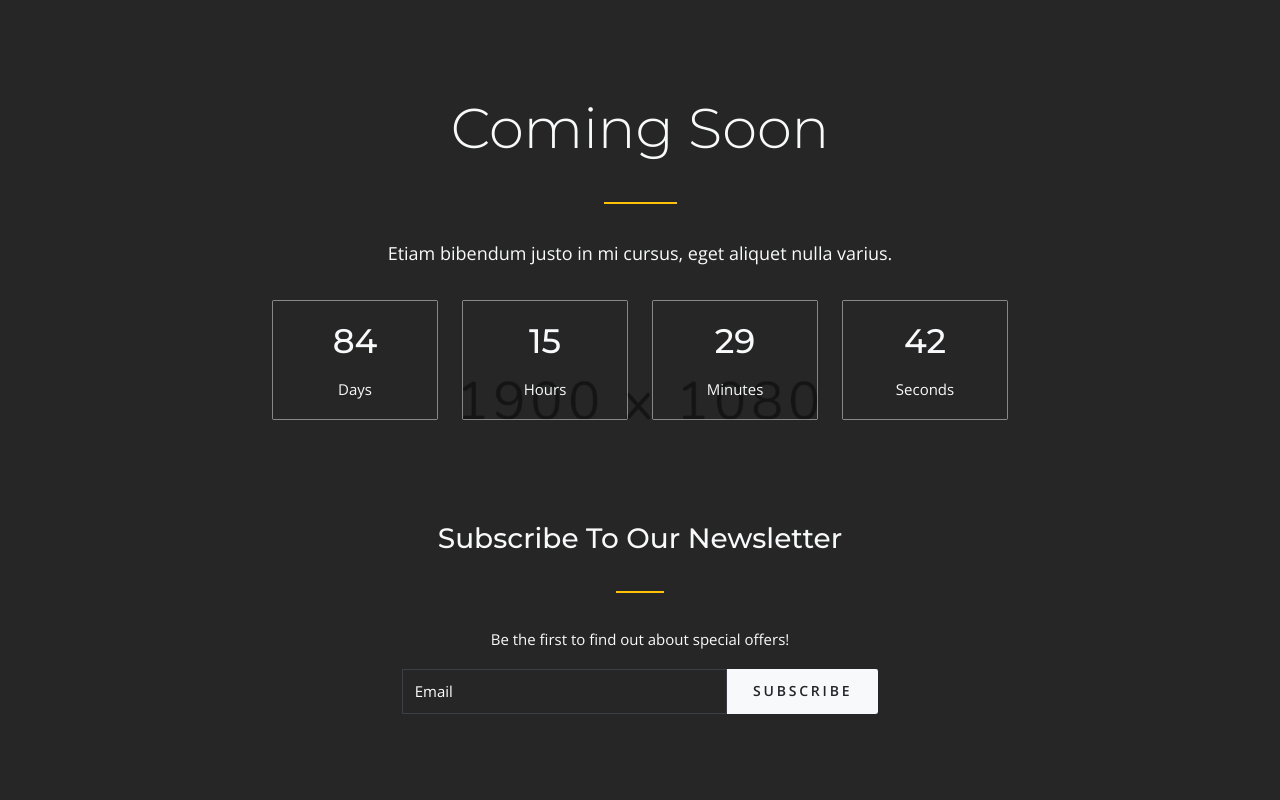
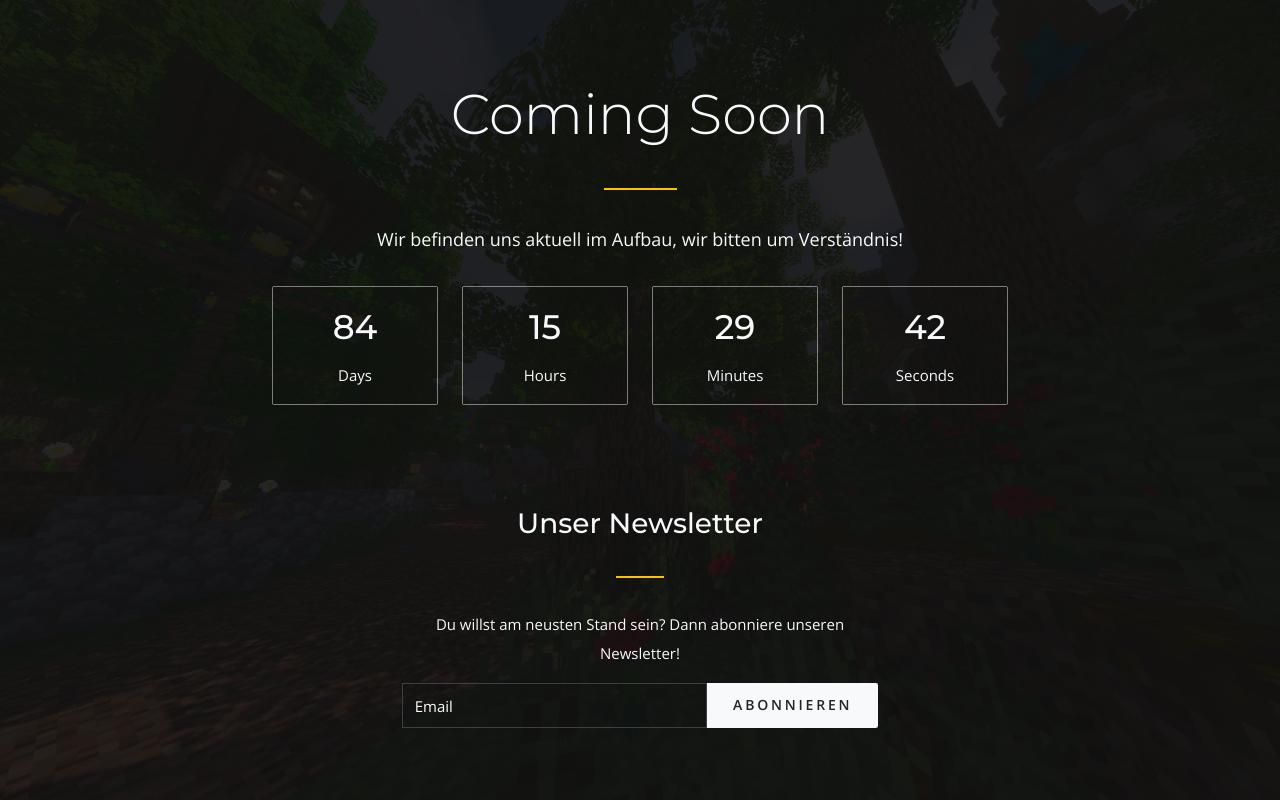
Before and after one commit to verany-network/website-frontend, a PHP site: page /errors/coming_soon.php in a window 1280 px wide. Run offline with PHP 8.4, Linux system fonts and the light colour scheme.

Commit message:
maintenance page

```diff
--- a/errors/coming_soon.php
+++ b/errors/coming_soon.php
@@ -7,20 +7,20 @@
     <title>Verany • Error | Coming soon</title>
 
     <!-- CSS -->
-    <link href="assets/css/fonts/etline-font.min.css" rel="stylesheet">
-    <link href="assets/css/fonts/fontawesome/all.min.css" rel="stylesheet">
-    <link href="assets/css/fonts/pe-icon-7-stroke.css" rel="stylesheet">
-    <link href="assets/css/fonts/themify-icons.css" rel="stylesheet">
+    <link href="../assets/css/fonts/etline-font.min.css" rel="stylesheet">
+    <link href="../assets/css/fonts/fontawesome/all.min.css" rel="stylesheet">
+    <link href="../assets/css/fonts/pe-icon-7-stroke.css" rel="stylesheet">
+    <link href="../assets/css/fonts/themify-icons.css" rel="stylesheet">
 
-    <link href="assets/plugins/owl.carousel/owl.carousel.min.css" rel="stylesheet">
-    <link href="assets/plugins/slick/slick.css" rel="stylesheet">
+    <link href="../assets/plugins/owl.carousel/owl.carousel.min.css" rel="stylesheet">
+    <link href="../assets/plugins/slick/slick.css" rel="stylesheet">
 
-    <link href="assets/css/main.css" rel="stylesheet">
-    <link href="assets/css/styles.css" rel="stylesheet">
+    <link href="../assets/css/main.css" rel="stylesheet">
+    <link href="../assets/css/styles.css" rel="stylesheet">
 
     <!-- Favicons -->
-    <link rel="apple-touch-icon" href="assets/img/apple-touch-icon.png">
-    <link rel="icon" href="assets/img/favicon.png">
+    <link rel="apple-touch-icon" href="../assets/img/apple-touch-icon.png">
+    <link rel="icon" href="../assets/img/favicon.png">
 
     <!-- Fonts -->
     <link href="https://fonts.googleapis.com/css?family=Open+Sans:300,300i,400,400i,600,600i,700,700i,800,800i" rel="stylesheet">
@@ -30,7 +30,7 @@
     <script src="https://oss.maxcdn.com/respond/1.4.2/respond.min.js"></script>
     <![endif]-->
   </head>
-  <body class="page-body br-n bp-c bs-c" data-overlay="9" style="background-image: url(assets/img/content/bg-2.jpg);">
+  <body class="page-body br-n bp-c bs-c" data-overlay="9" style="background-image: url(../assets/img/maintenance/bg.png);">
 
     <main class="main-content h-fullscreen d-flex align-items-center text-center text-light">
 
@@ -40,7 +40,7 @@
             <div class="col-lg-8 mx-auto">
                 <h2 class="display-md-4">Coming Soon</h2>
                 <hr class="w-10 border-top-2 my-6 my-xl-7 border-warning">
-                <p class="lead">Etiam bibendum justo in mi cursus, eget aliquet nulla varius.</p>
+                <p class="lead">Wir befinden uns aktuell im Aufbau, wir bitten um Verständnis!</p>
                 <br>
                 <!-- countdown -->
                 <div class="countdown text-center mb-10">
@@ -49,14 +49,14 @@
                 <!-- /.countdown -->
                 <div class="row d-none d-md-flex">
                     <div class="col-lg-8 mx-auto">
-                        <h3>Subscribe To Our Newsletter</h3>
+                        <h3>Unser Newsletter</h3>
                         <hr class="w-10 border-top-2 my-6 my-xl-7 border-warning">
-                        <p>Be the first to find out about special offers!</p>
+                        <p>Du willst am neusten Stand sein? Dann abonniere unseren Newsletter!</p>
                         <form class="input-transparent">
                             <div class="input-group">
                                 <input type="text" class="form-control" placeholder="Email">
                                 <div class="input-group-append">
-                                  <a href="#" class="input-group-text btn btn-light btn-sub">Subscribe</a>
+                                  <a href="#" class="input-group-text btn btn-light btn-sub">Abonnieren</a>
                                 </div>
                               </div>
                         </form>
@@ -70,18 +70,18 @@
     </main>
 
     <!-- jQuery -->
-    <script src="assets/js/jquery.min.js"></script>
+    <script src="../assets/js/jquery.min.js"></script>
 
     <!-- Bootstrap -->
-    <script src="assets/js/bootstrap.min.js"></script>
+    <script src="../assets/js/bootstrap.min.js"></script>
 
     <!-- Parallax -->
-    <script src="assets/plugins/parallax/parallax.js"></script>
+    <script src="../assets/plugins/parallax/parallax.js"></script>
 
     <!-- User JS -->
-    <script src="assets/js/scripts.js"></script>
+    <script src="../assets/js/scripts.js"></script>
 
     <!-- Main JS -->
-    <script src="assets/js/main.js" id="_mainJS" data-plugins="load"></script>
+    <script src="../assets/js/main.js" id="_mainJS" data-plugins="load"></script>
   </body>
 </html>
```
Also changed, not shown: assets/img/maintenance/bg.png (added), 1 other file.
